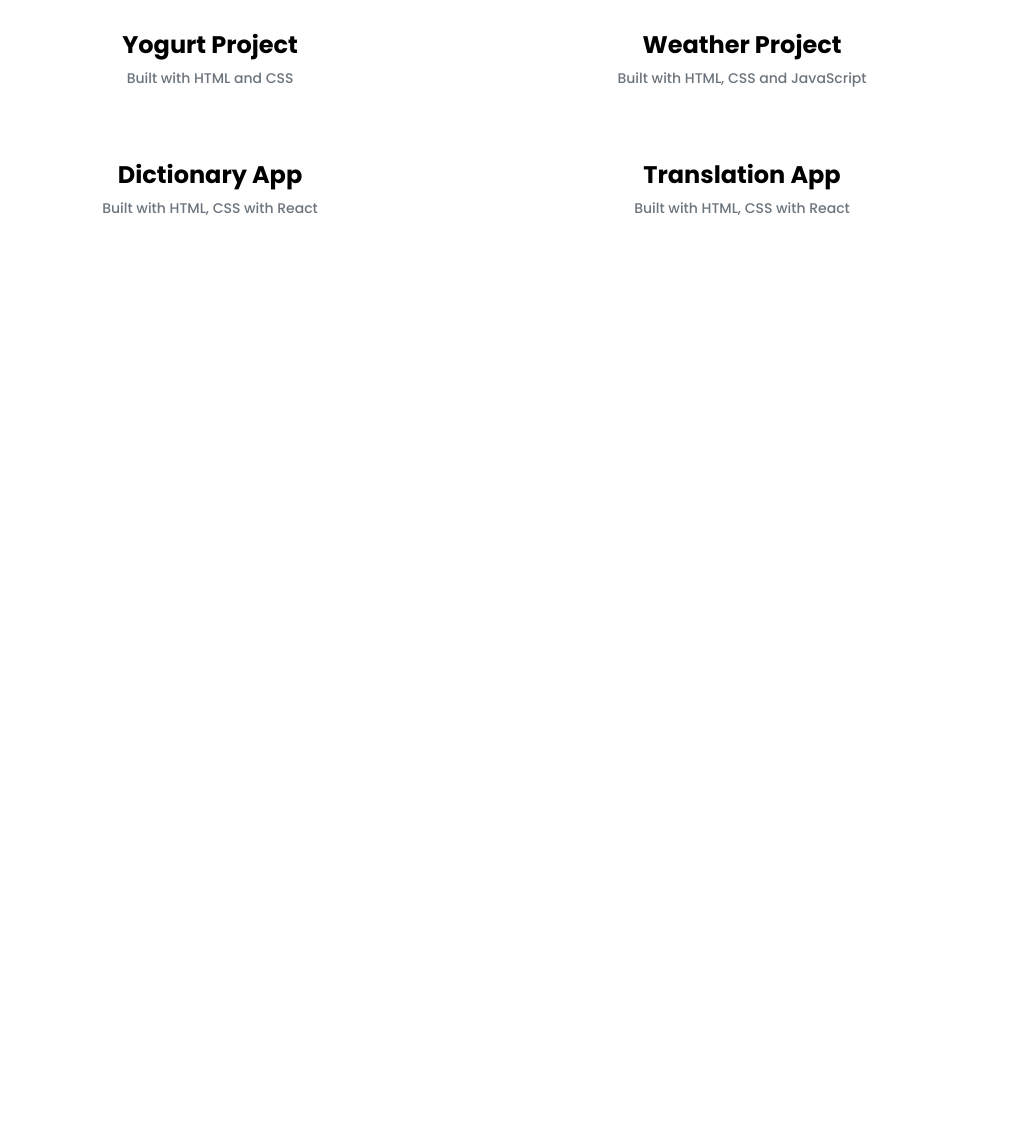
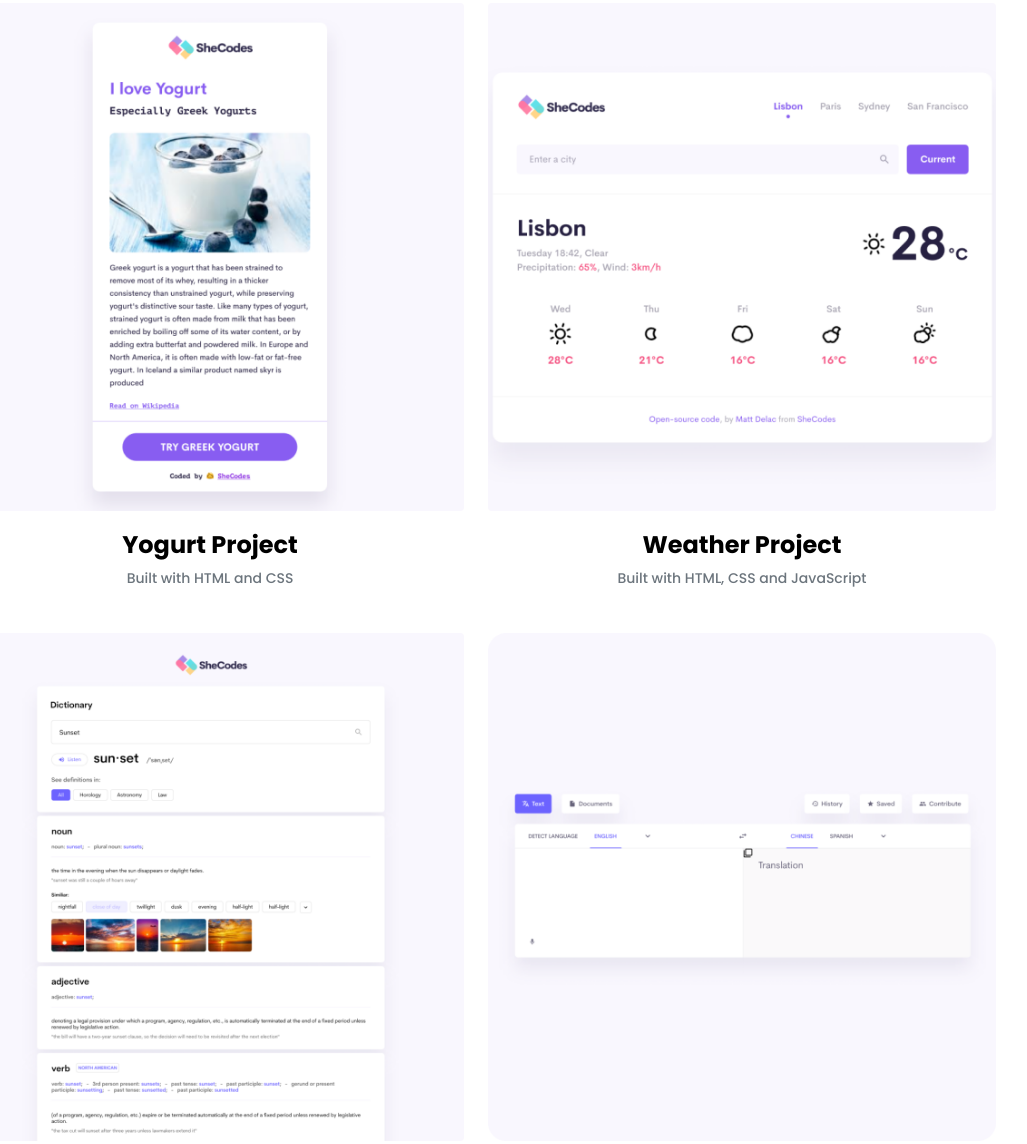
Before and after one commit to OlhaLiashenko/work, a plain HTML site: page index.html in a window 1280 px wide. Shown: the part 395-1539 px from the top of the page, without its empty margins (164-1191 px from the left). Before the commit the page ends 848 px from the top, so only its background shows below. Drawn offline with nearby package versions, Linux system fonts and the light colour scheme.

Commit message:
Update index.html

```diff
--- a/index.html
+++ b/index.html
@@ -36,20 +36,12 @@
 
         <div class="row">
           <div class="col-md-6 mb-4">
-            <img
-              src="images/yogurt.png"
-              class="img-fluid mb-3 rounded"
-              alt=""
-            />
+            <img src="img/yogurt.png" class="img-fluid mb-3 rounded" alt="" />
             <h3 class="text-center m-0">Yogurt Project</h3>
             <p class="text-center text-muted">Built with HTML and CSS</p>
           </div>
           <div class="col-md-6 mb-4">
-            <img
-              src="images/weather.png"
-              class="img-fluid mb-3 rounded"
-              alt=""
-            />
+            <img src="img/weather.png" class="img-fluid mb-3 rounded" alt="" />
             <h3 class="text-center m-0">Weather Project</h3>
             <p class="text-center text-muted">
               Built with HTML, CSS and JavaScript
@@ -57,7 +49,7 @@
           </div>
           <div class="col-md-6 mb-4">
             <img
-              src="images/dictionary.png"
+              src="img/dictionary.png"
               class="img-fluid mb-3 rounded"
               alt=""
             />
@@ -68,7 +60,7 @@
           </div>
           <div class="col-md-6 mb-4">
             <img
-              src="images/translation.png"
+              src="img/translation.png"
               class="img-fluid mb-3 rounded"
               alt=""
             />
```
